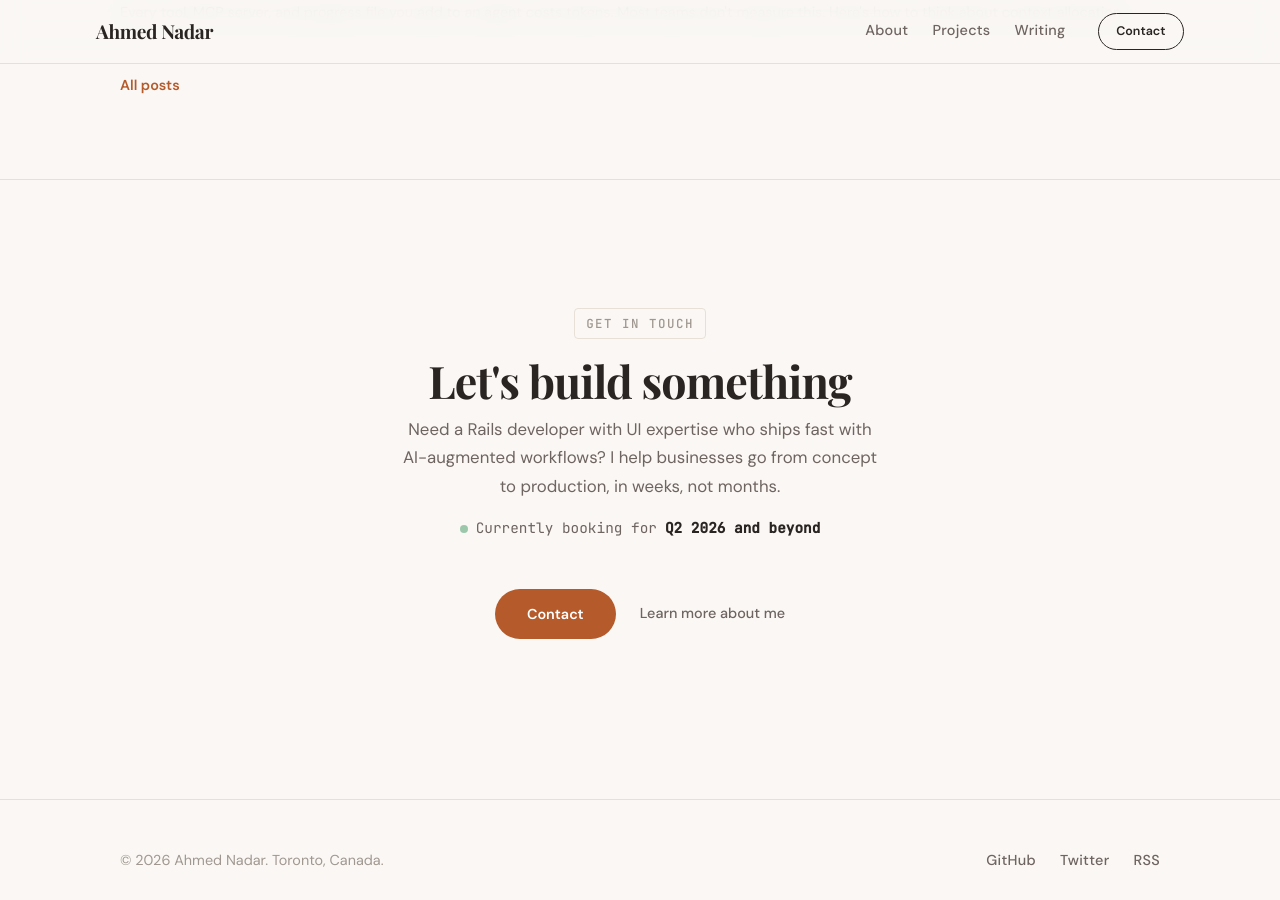
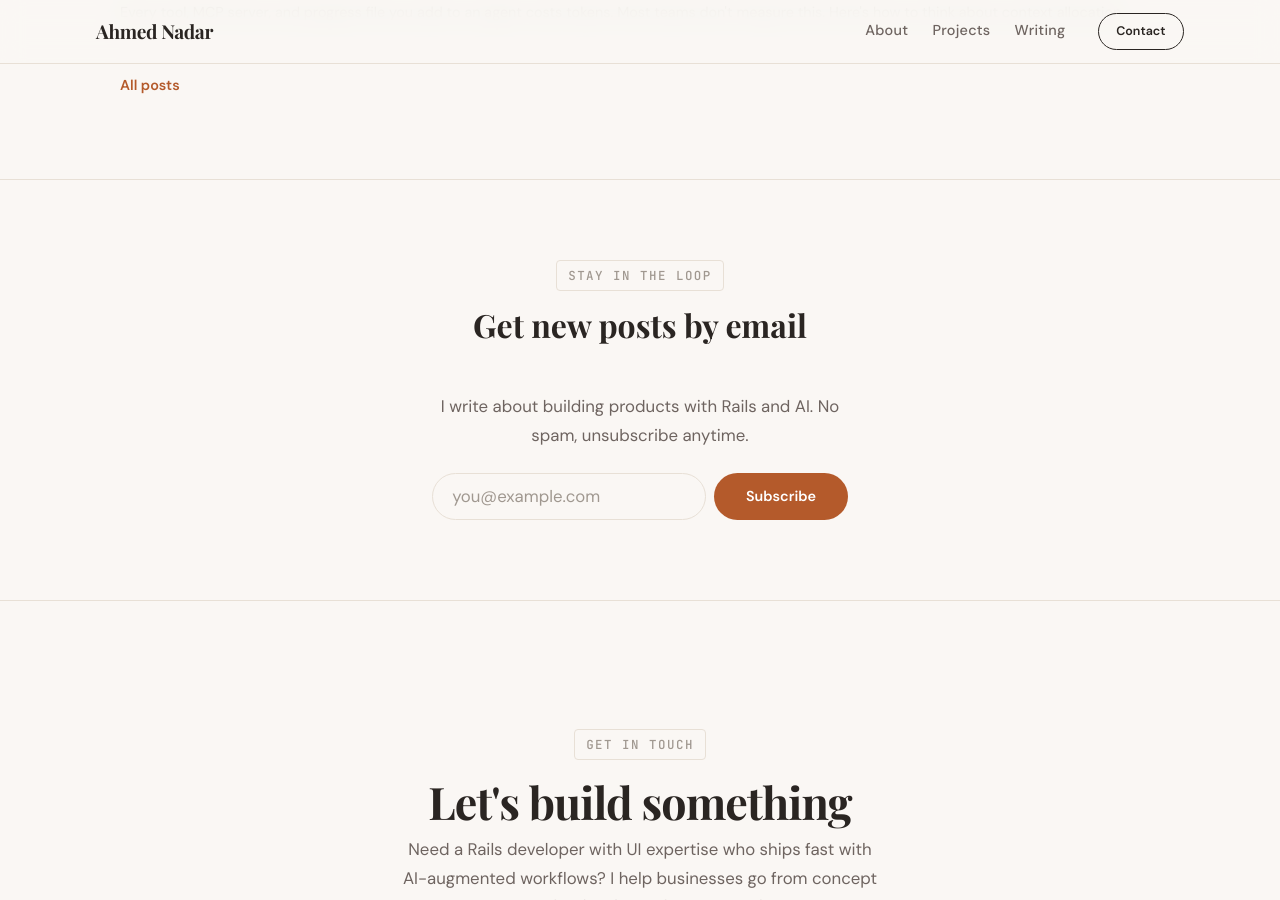
Before and after one commit to AhmedNadar/AhmedNadar.github.io, a Jekyll site: the page built from index.md, in a window 1280 px wide and 900 px high, scrolled down 3722 px. Built offline with Jekyll 4.4.1, drawn with Linux system fonts in a browser that asks for light colours; some web fonts are replaced.

Commit message:
Add newsletter subscribe form to homepage and post endnote
Inline email+button form, honeypot spam protection, fetch POST to
SolveTO API. Confirmation flash toast via query param. Responsive.

```diff
--- /dev/null
+++ b/_includes/newsletter-form.html
@@ -0,0 +1,59 @@
+<form id="newsletter-form" class="newsletter-form" novalidate>
+  <div style="position:absolute;left:-9999px" aria-hidden="true">
+    <input type="text" name="website" tabindex="-1" autocomplete="off">
+  </div>
+  <div class="newsletter-input-row">
+    <input type="email" id="newsletter-email" name="email" required autocomplete="email" placeholder="you@example.com">
+    <button type="submit" class="cta-button newsletter-submit">Subscribe</button>
+  </div>
+</form>
+
+<div id="newsletter-success" class="contact-feedback" style="display: none;">
+  <p>Check your email to confirm your subscription.</p>
+</div>
+
+<div id="newsletter-error" class="contact-feedback contact-feedback-error" style="display: none;">
+  <p>Something went wrong. Try again or <a href="/contact/">contact me</a>.</p>
+</div>
+
+<script>
+(function() {
+  'use strict';
+
+  var form = document.getElementById('newsletter-form');
+  if (!form) return;
+
+  var success = document.getElementById('newsletter-success');
+  var error = document.getElementById('newsletter-error');
+  var submit = form.querySelector('.newsletter-submit');
+  var ENDPOINT = 'https://solveto.ca/api/v1/newsletter/ahmednadar/subscribe';
+
+  form.addEventListener('submit', function(e) {
+    e.preventDefault();
+    error.style.display = 'none';
+    submit.disabled = true;
+    submit.textContent = 'Subscribing...';
+
+    var data = {
+      email: form.email.value.trim(),
+      website: form.website.value
+    };
+
+    fetch(ENDPOINT, {
+      method: 'POST',
+      headers: { 'Content-Type': 'application/json' },
+      body: JSON.stringify(data)
+    })
+    .then(function(res) {
+      if (!res.ok) throw new Error(res.status);
+      form.style.display = 'none';
+      success.style.display = 'block';
+    })
+    .catch(function() {
+      error.style.display = 'block';
+      submit.disabled = false;
+      submit.textContent = 'Subscribe';
+    });
+  });
+})();
+</script>
--- a/_includes/post-endnote.html
+++ b/_includes/post-endnote.html
@@ -1,4 +1,8 @@
 <aside class="post-endnote">
   <p>I'm Ahmed Nadar, a software developer and product builder in Toronto. I spend my time figuring out what people actually need and turning that into working software with Rails and AI agents.</p>
   <p>If you have a problem worth solving, <a href="/contact/">I would like to hear about it</a>.</p>
+  <div class="endnote-subscribe">
+    <p class="endnote-subscribe-label">Enjoy this post? Get new ones by email.</p>
+    {% include newsletter-form.html %}
+  </div>
 </aside>
--- a/_layouts/default.html
+++ b/_layouts/default.html
@@ -100,6 +100,27 @@
     }
 
     /* --------------------------------------------------
+       NEWSLETTER CONFIRMATION FLASH
+       -------------------------------------------------- */
+    var params = new URLSearchParams(window.location.search);
+    var nlStatus = params.get('newsletter');
+    if (nlStatus === 'confirmed' || nlStatus === 'unsubscribed') {
+      var flash = document.createElement('div');
+      flash.className = 'newsletter-flash';
+      flash.textContent = nlStatus === 'confirmed'
+        ? 'Subscription confirmed. You are all set.'
+        : 'You have been unsubscribed.';
+      document.body.appendChild(flash);
+      setTimeout(function() { flash.classList.add('is-visible'); }, 100);
+      setTimeout(function() {
+        flash.classList.remove('is-visible');
+        setTimeout(function() { flash.remove(); }, 400);
+      }, 4000);
+      // Clean URL
+      history.replaceState(null, '', window.location.pathname);
+    }
+
+    /* --------------------------------------------------
        MOBILE NAV TOGGLE
        -------------------------------------------------- */
     var toggle = document.querySelector('.menu-toggle');
--- a/_layouts/home.html
+++ b/_layouts/home.html
@@ -138,6 +138,18 @@ layout: default
 </section>
 {% endif %}
 
+<!-- Newsletter -->
+<section class="newsletter-section reveal">
+  <div class="container container-narrow">
+    <p class="section-label reveal-child">Stay in the loop</p>
+    <h2 class="section-heading reveal-child">Get new posts by email</h2>
+    <p class="newsletter-desc reveal-child">I write about building products with Rails and AI. No spam, unsubscribe anytime.</p>
+    <div class="reveal-child">
+      {% include newsletter-form.html %}
+    </div>
+  </div>
+</section>
+
 <!-- CTA + Availability -->
 <section class="work-with-me reveal">
   <div class="container container-narrow">
--- a/assets/css/main.css
+++ b/assets/css/main.css
@@ -913,6 +913,122 @@ body:not(.has-splash) .site-header {
 }
 
 /* ==========================================================
+   NEWSLETTER
+   ========================================================== */
+.newsletter-section {
+  padding: var(--space-xl) 0;
+  text-align: center;
+  border-top: 1px solid var(--color-border);
+}
+
+.newsletter-desc {
+  color: var(--color-text-muted);
+  max-width: 28rem;
+  margin: 0 auto var(--space-md);
+}
+
+.newsletter-form {
+  max-width: 26rem;
+  margin: 0 auto;
+}
+
+.newsletter-input-row {
+  display: flex;
+  gap: var(--space-xs);
+}
+
+.newsletter-input-row input[type="email"] {
+  flex: 1;
+  font-family: var(--font-sans);
+  font-size: var(--text-base);
+  color: var(--color-text);
+  background: var(--color-bg);
+  border: 1.5px solid var(--color-border);
+  border-radius: 50px;
+  padding: 0.7rem 1.2rem;
+  transition: border-color var(--transition);
+}
+
+.newsletter-input-row input[type="email"]:focus {
+  outline: none;
+  border-color: var(--color-accent);
+}
+
+.newsletter-input-row input[type="email"]::placeholder {
+  color: var(--color-text-light);
+}
+
+.newsletter-submit {
+  cursor: pointer;
+  border: none;
+  font-family: var(--font-sans);
+  white-space: nowrap;
+}
+
+.newsletter-submit:disabled {
+  opacity: 0.6;
+  cursor: not-allowed;
+}
+
+.endnote-subscribe {
+  margin-top: var(--space-md);
+  padding-top: var(--space-md);
+  border-top: 1px solid var(--color-border);
+}
+
+.endnote-subscribe-label {
+  font-size: var(--text-sm);
+  font-weight: 600;
+  color: var(--color-text);
+  margin-bottom: var(--space-xs);
+}
+
+.endnote-subscribe .newsletter-form {
+  margin: 0;
+}
+
+.endnote-subscribe .contact-feedback {
+  text-align: left;
+}
+
+@media (max-width: 640px) {
+  .newsletter-input-row {
+    flex-direction: column;
+  }
+
+  .newsletter-input-row input[type="email"] {
+    border-radius: 6px;
+  }
+
+  .newsletter-submit {
+    border-radius: 50px;
+  }
+}
+
+.newsletter-flash {
+  position: fixed;
+  bottom: var(--space-md);
+  left: 50%;
+  transform: translateX(-50%) translateY(20px);
+  background: var(--color-text);
+  color: var(--color-bg);
+  padding: 0.8rem 1.5rem;
+  border-radius: 50px;
+  font-size: var(--text-sm);
+  font-weight: 500;
+  z-index: 9999;
+  opacity: 0;
+  transition: opacity 0.3s ease, transform 0.3s ease;
+  pointer-events: none;
+}
+
+.newsletter-flash.is-visible {
+  opacity: 1;
+  transform: translateX(-50%) translateY(0);
+}
+
+
+/* ==========================================================
    CONTACT FORM
    ========================================================== */
 .contact-form {
```
